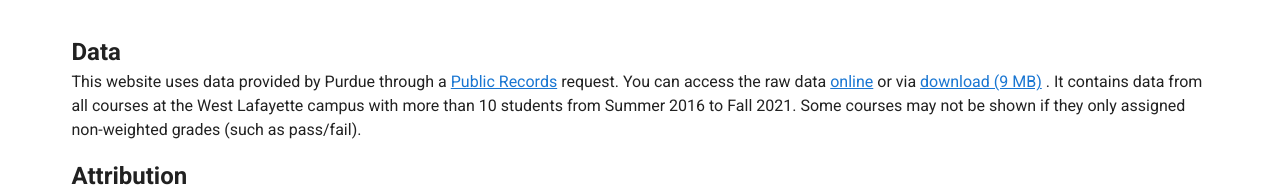
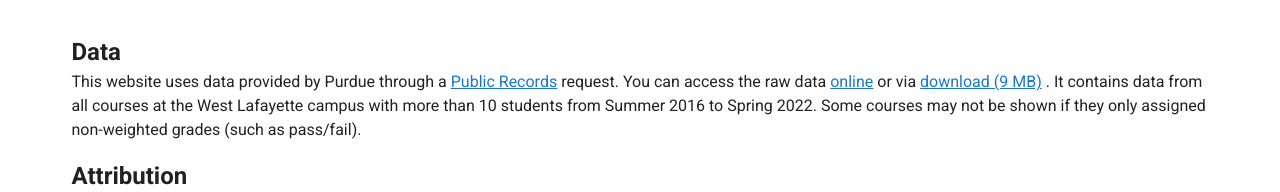
Before and after one commit to eduxstad/boiler-grades, a Vue app in the folder boiler-grades-web/: page / in a window 1280 px wide. Shown: the part 489-681 px from the top of the page. Built offline with nearby package versions, Linux system fonts and the light colour scheme; no server answers.

Commit message:
updated semester reference

```diff
--- a/boiler-grades-web/src/App.vue
+++ b/boiler-grades-web/src/App.vue
@@ -24,7 +24,7 @@
             download (9 MB)</a>
             . It contains
             data from all courses at the West Lafayette campus with more than 10 students
-            from Summer 2016 to Fall 2021. Some courses may not be shown if they only
+            from Summer 2016 to Spring 2022. Some courses may not be shown if they only
             assigned non-weighted grades (such as pass/fail).
             </p>
             <h2>Attribution</h2>
```
Also changed, not shown: 7 other files (tests, documents, lock files or other folders).
